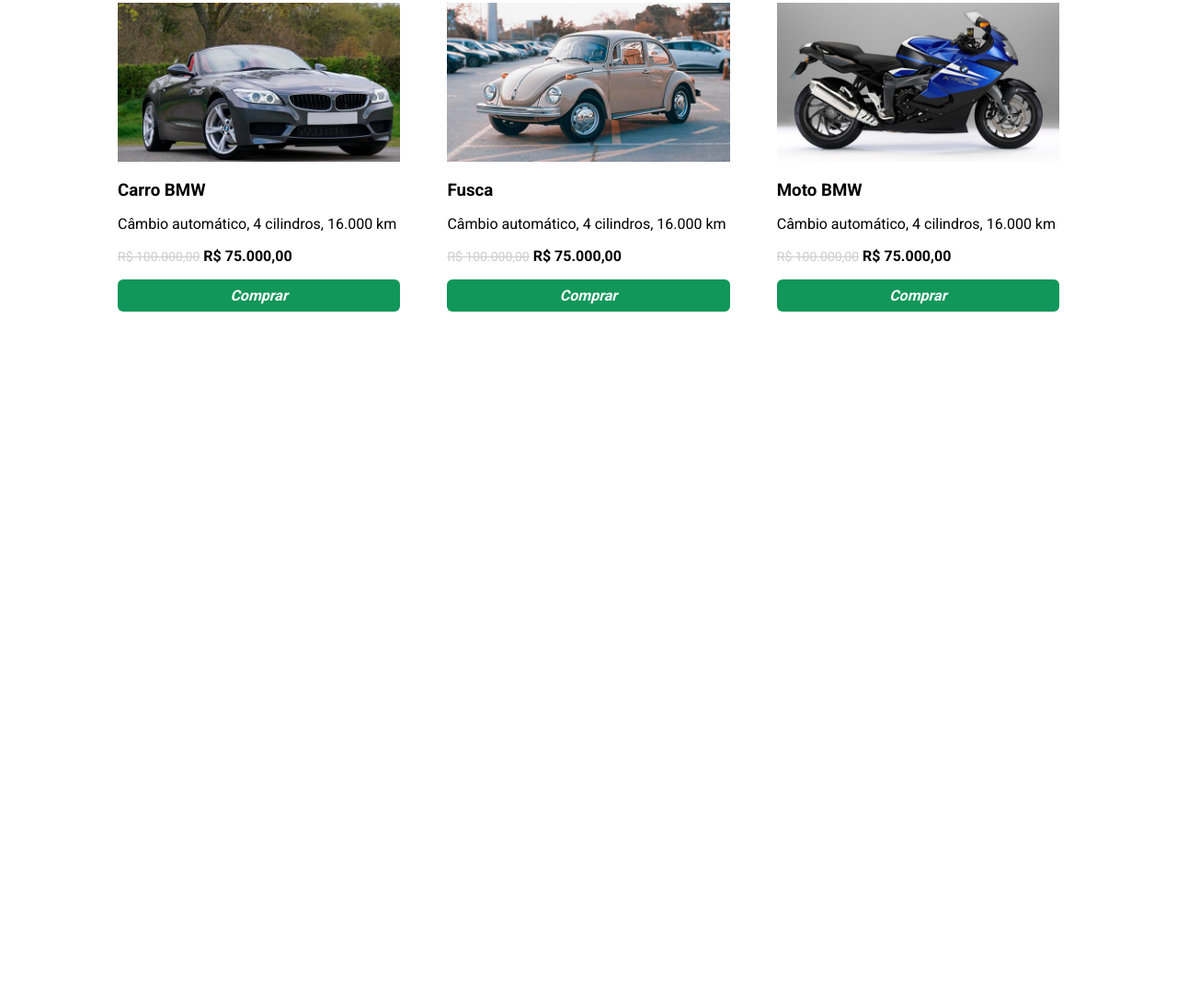
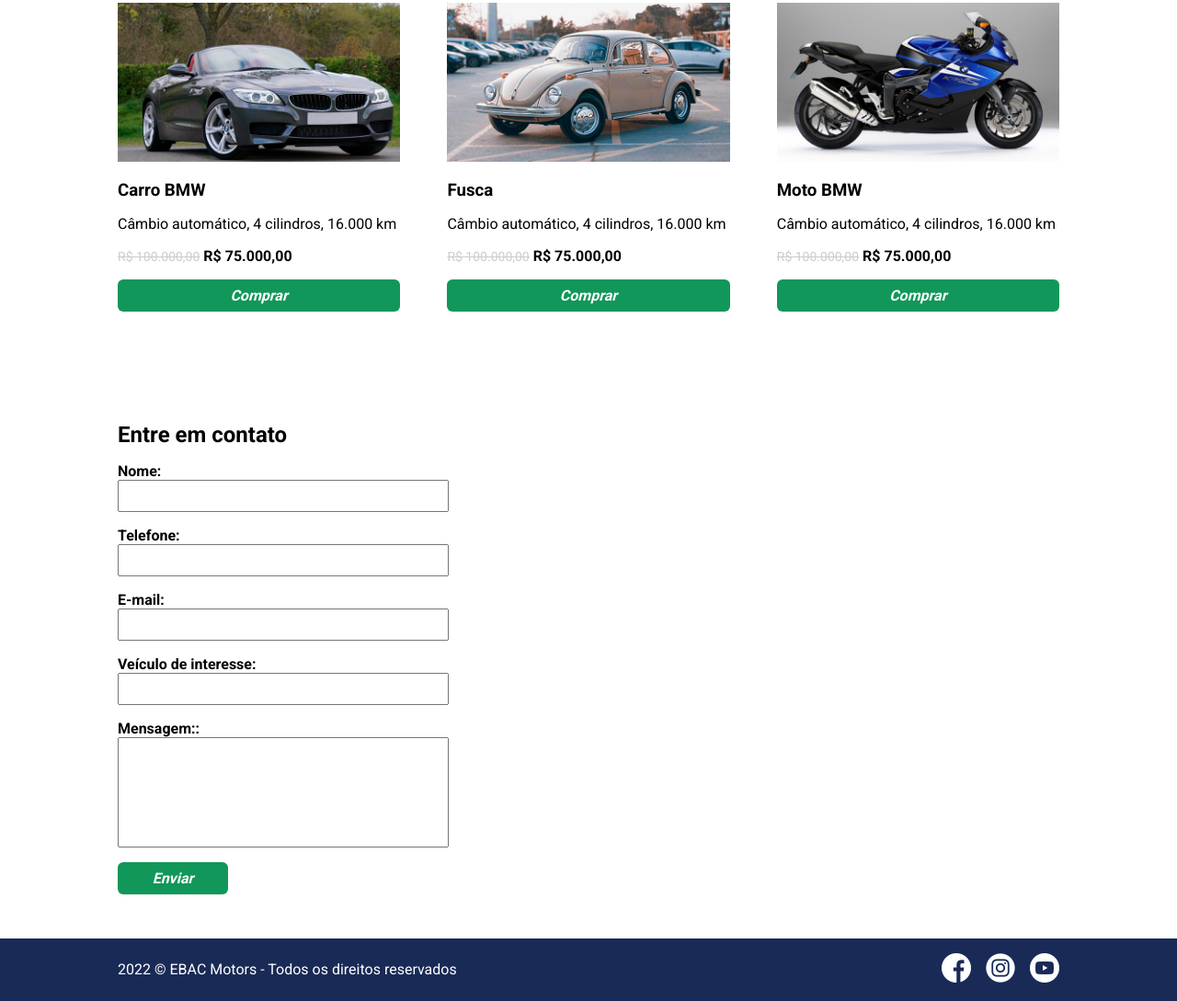
Before and after one commit to SeraphCloud/M10-EBAC, a plain HTML site: page EBAC MOTORS/index.html in a window 1280 px wide. Shown: the part 1286-2375 px from the top of the page at 92% size. Before the commit the page ends 1697 px from the top, so only its background shows below. Drawn offline with nearby package versions, Linux system fonts and the light colour scheme.

Commit message:
A seção de contato e o rodapé da página estão prontos

```diff
--- a/EBAC MOTORS/index.html
+++ b/EBAC MOTORS/index.html
@@ -131,6 +131,60 @@
         </div>
     </section>
 
+    <section>
+        <div class="container">
+            <h2>Entre em contato</h2>
+            <form>
+                <div class="form-contato">
+                    <label for="nome">Nome:</label>
+                    <input type="text" id="nome">
+                </div>
+                <div class="form-contato">
+                    <label for="telefone">Telefone:</label>
+                    <input type="tel" id="telefone">
+                </div>
+                <div class="form-contato">
+                    <label for="email">E-mail:</label>
+                    <input type="email" id="nome">
+                </div>
+                <div class="form-contato">
+                    <label for="veiculo-interesse">Veículo de interesse:</label>
+                    <input type="text" id="veiculo-interesse">
+                </div>
+                <div class="form-contato">
+                    <label for="mensagem">Mensagem::</label>
+                    <textarea id="mensagem"></textarea>
+                </div>
+                <button type="submit">Enviar</button>
+            </form>
+        </div>
+    </section>
+
+    <footer>
+        <div class="container container-flex">
+            <p>
+                2022 &copy; EBAC Motors - Todos os direitos reservados
+            </p>
+            <ul class="container-flex">
+                <li>
+                    <a href="#">
+                        <img src="./icones/facebook.png" alt="icone-facebook">
+                    </a>
+                </li>
+                <li>
+                    <a href="#">
+                        <img src="./icones/instagram.png" alt="icone-instagram">
+                    </a>
+                </li>
+                <li>
+                    <a href="#">
+                        <img src="./icones/youtube.png" alt="icone-youtube">
+                    </a>
+                </li>
+            </ul>
+        </div>
+    </footer>
+
     <script type="text/javascript" src="https://code.jquery.com/jquery-1.11.0.min.js"></script>
     <script type="text/javascript" src="https://code.jquery.com/jquery-migrate-1.2.1.min.js"></script>
     <script type="text/javascript" src="https://cdn.jsdelivr.net/npm/slick-carousel@1.8.1/slick/slick.min.js"></script>
--- a/EBAC MOTORS/main.css
+++ b/EBAC MOTORS/main.css
@@ -15,13 +15,22 @@ html {
     margin: 0 auto;
 }
 
-header {
+header,
+footer {
     background-color: #192a56;
     padding-top: 16px;
     color: #fff;
 }
 
-header > .container {
+header {
+    position: sticky;
+    top: 0;
+    left: 0;
+    z-index: 1;
+}
+
+header > .container,
+footer > .container {
     justify-content: space-between;
     align-items: center;
     padding-bottom: 16px;
@@ -98,7 +107,7 @@ section h2 {
     margin: 0 5%;
 }
 
-.lista-veiculos li button {
+button {
     display: block;
     width: 100%;
     padding: 8px 0;
@@ -121,3 +130,41 @@ section h2 {
     color: #ccc;
     font-size: 14px
 }
+
+.form-contato {
+    margin-bottom: 16px;
+}
+
+.form-contato label {
+    font-weight: bold;
+    display: block;
+}
+
+.form-contato input,
+.form-contato textarea {
+    width: 100%;
+    display: block;
+    padding: 8px;
+}
+
+.form-contato textarea {
+    resize: none;
+    height: 120px;
+}
+
+form {
+    max-width: 360px;
+}
+
+form button {
+    max-width: 120px;
+}
+
+footer li {
+    list-style: none;
+    margin-left: 16px;
+}
+
+footer li img {
+    height: 32px;
+}
```
